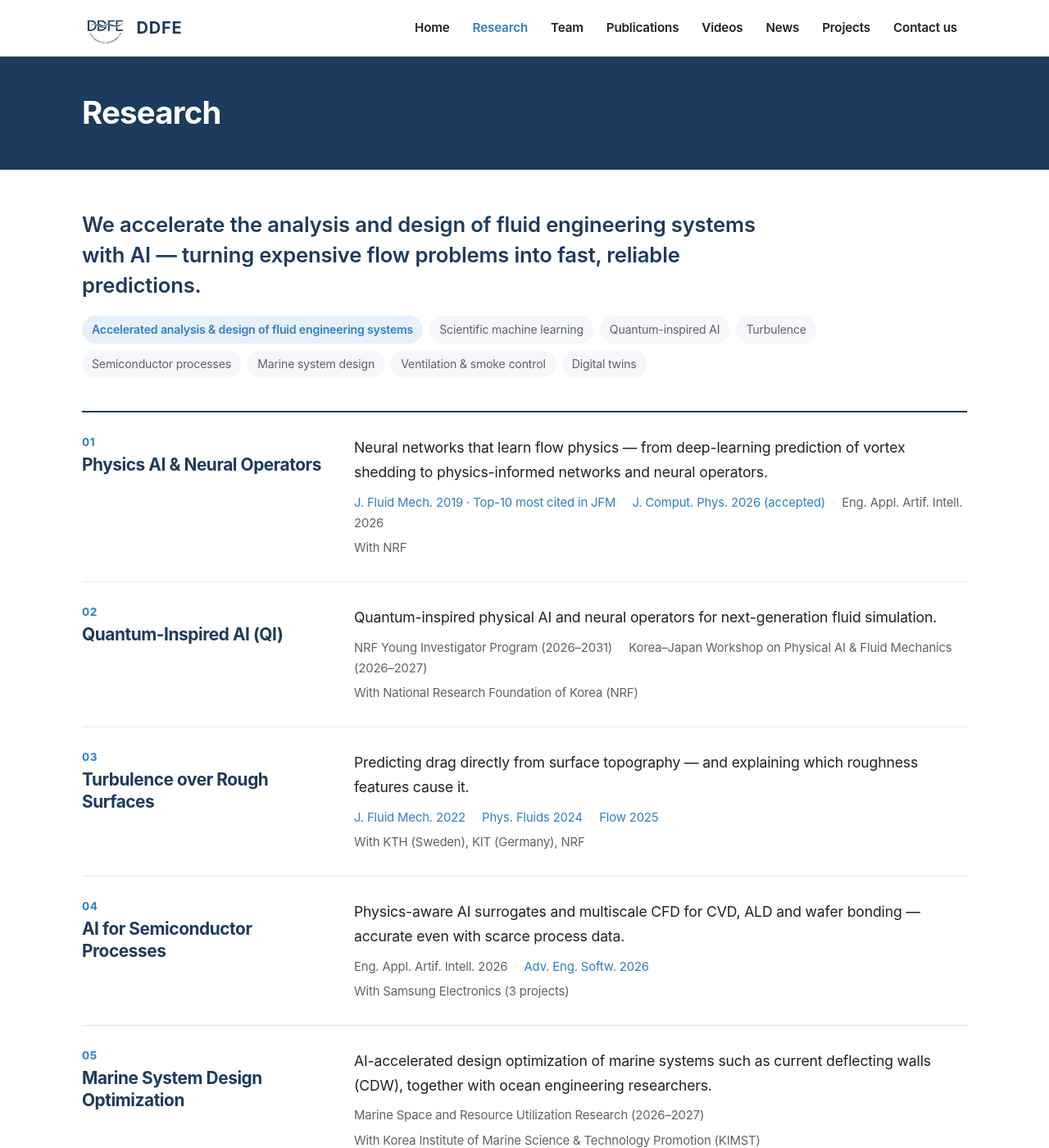
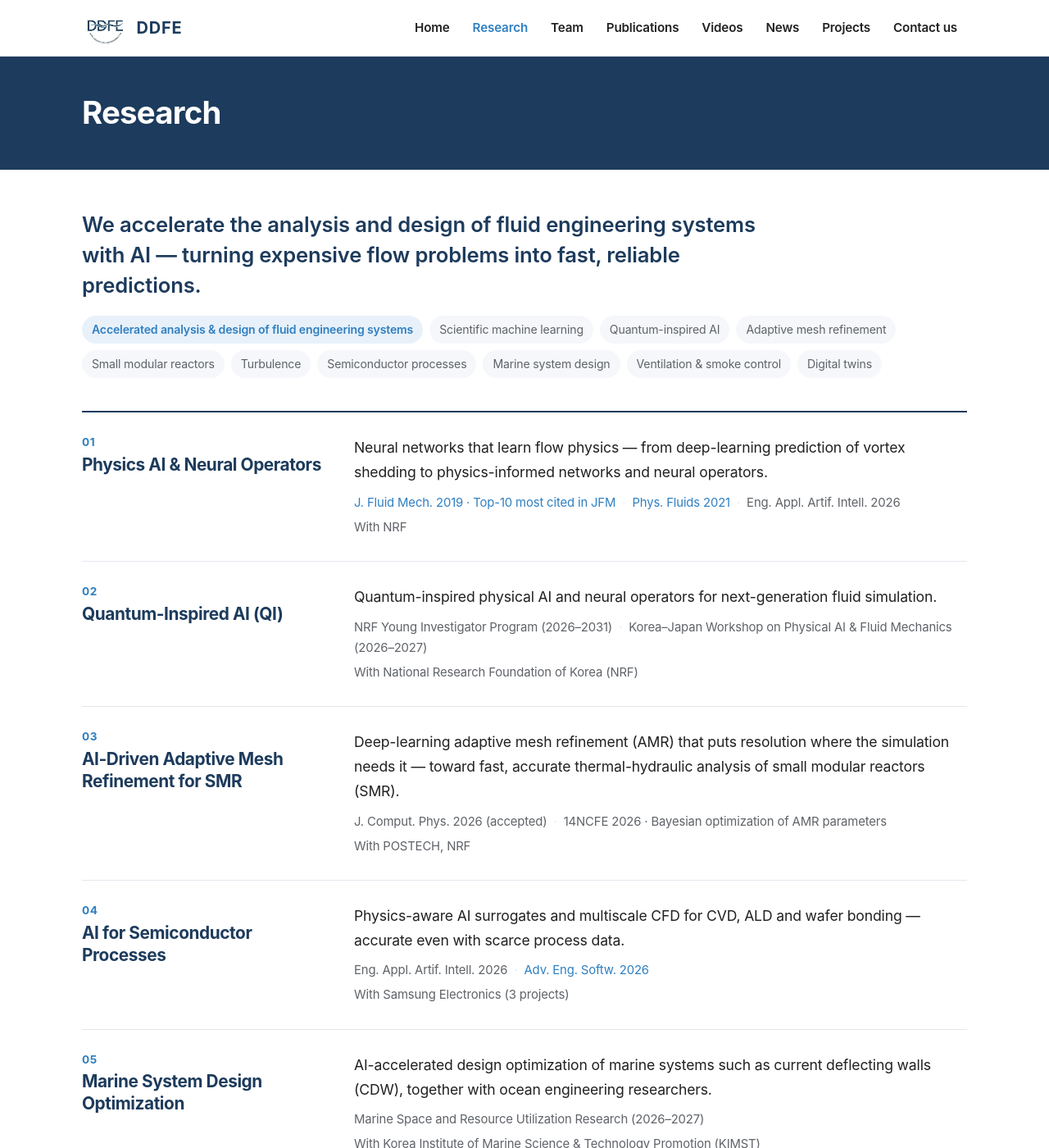
Before and after one commit to sanlee-ddfe/ddfe.github.io, a Jekyll site: the page built from research.html, in a window 1280 px wide and 1400 px high. Shown: the whole window at 82% size. Built offline with Jekyll 4.4.1, drawn with Linux system fonts in a browser that asks for light colours; some web fonts are replaced; some of the changed text lies outside the part shown.

Commit message:
Add SMR/AMR research theme, reorder themes, remove code links
- Research: add AI-driven adaptive mesh refinement for SMR theme,
  move rough surfaces, urban flows and digital twins under Earlier research
- Publications: remove code links
- Add version query to stylesheet URL to avoid stale cached CSS

Co-Authored-By: Claude Opus 5.5 <noreply@anthropic.com>

```diff
--- a/_data/research.yml
+++ b/_data/research.yml
@@ -8,6 +8,7 @@
 #     impact:     one sentence
 #     highlights: key papers / projects (label shown, url optional)
 #     partners:   sponsors / collaborators (one line)
+#     earlier:    true -> listed under "Earlier research" at the bottom
 # ------------------------------------------------------------
 
 intro: We accelerate the analysis and design of fluid engineering systems with AI — turning expensive flow problems into fast, reliable predictions.
@@ -16,6 +17,8 @@ keywords:
   - Accelerated analysis & design of fluid engineering systems
   - Scientific machine learning
   - Quantum-inspired AI
+  - Adaptive mesh refinement
+  - Small modular reactors
   - Turbulence
   - Semiconductor processes
   - Marine system design
@@ -28,8 +31,8 @@ themes:
     highlights:
       - label: J. Fluid Mech. 2019 · Top-10 most cited in JFM
         url: https://doi.org/10.1017/jfm.2019.700
-      - label: J. Comput. Phys. 2026 (accepted)
-        url: https://github.com/rider37/dl-amr
+      - label: Phys. Fluids 2021
+        url: https://arxiv.org/abs/1909.06042
       - label: Eng. Appl. Artif. Intell. 2026
     partners: NRF
 
@@ -40,16 +43,12 @@ themes:
       - label: Korea–Japan Workshop on Physical AI & Fluid Mechanics (2026–2027)
     partners: National Research Foundation of Korea (NRF)
 
-  - title: Turbulence over Rough Surfaces
-    impact: Predicting drag directly from surface topography — and explaining which roughness features cause it.
+  - title: AI-Driven Adaptive Mesh Refinement for SMR
+    impact: Deep-learning adaptive mesh refinement (AMR) that puts resolution where the simulation needs it — toward fast, accurate thermal-hydraulic analysis of small modular reactors (SMR).
     highlights:
-      - label: J. Fluid Mech. 2022
-        url: https://arxiv.org/abs/2106.05995
-      - label: Phys. Fluids 2024
-        url: https://pubs.aip.org/aip/pof/article-abstract/36/9/095172/3314249/Data-driven-discovery-of-drag-inducing-elements-on
-      - label: Flow 2025
-        url: https://arxiv.org/abs/2405.09256
-    partners: KTH (Sweden), KIT (Germany), NRF
+      - label: J. Comput. Phys. 2026 (accepted)
+      - label: 14NCFE 2026 · Bayesian optimization of AMR parameters
+    partners: POSTECH, NRF
 
   - title: AI for Semiconductor Processes
     impact: Physics-aware AI surrogates and multiscale CFD for CVD, ALD and wafer bonding — accurate even with scarce process data.
@@ -72,6 +71,18 @@ themes:
       - label: KSCFE 2026 · Pollutant source tracking with source-to-sensor operators
     partners: Ministry of SMEs and Startups, NBCore Co., Ltd.
 
+  - title: Turbulence over Rough Surfaces
+    impact: Predicting drag directly from surface topography — and explaining which roughness features cause it.
+    highlights:
+      - label: J. Fluid Mech. 2022
+        url: https://arxiv.org/abs/2106.05995
+      - label: Phys. Fluids 2024
+        url: https://pubs.aip.org/aip/pof/article-abstract/36/9/095172/3314249/Data-driven-discovery-of-drag-inducing-elements-on
+      - label: Flow 2025
+        url: https://arxiv.org/abs/2405.09256
+    partners: KTH (Sweden), KIT (Germany), NRF
+    earlier: true
+
   - title: Urban & Energy Flows
     impact: Rapid AI prediction of urban wind, flooding, typhoons and wind energy.
     highlights:
@@ -81,6 +92,7 @@ themes:
         url: https://www.mdpi.com/2311-5521/7/12/367
       - label: Sci. Rep. 2019
     partners: E8 Co., Ltd.
+    earlier: true
 
   - title: Digital Twins
     impact: AI-assisted digital twins of real systems — Korea's lunar orbiter, the human airway, and industrial processes.
@@ -92,3 +104,4 @@ themes:
       - label: Future Gener. Comput. Syst. 2026
         url: https://www.sciencedirect.com/science/article/pii/S0167739X25002304
     partners: KARI, POSTECH, RWTH Aachen University
+    earlier: true
--- /dev/null
+++ b/_includes/research-theme.html
@@ -0,0 +1,11 @@
+{% assign t = include.theme %}
+<li class="theme">
+  <h2>{{ t.title }}</h2>
+  <div>
+    <p class="theme-impact">{{ t.impact }}</p>
+    <p class="theme-meta">
+      {% for h in t.highlights %}{% if h.url %}<a href="{{ h.url }}">{{ h.label }}</a>{% else %}<span>{{ h.label }}</span>{% endif %}{% unless forloop.last %}<span class="dot">·</span>{% endunless %}{% endfor %}
+    </p>
+    <p class="theme-partners">With {{ t.partners }}</p>
+  </div>
+</li>
--- a/_layouts/default.html
+++ b/_layouts/default.html
@@ -8,7 +8,7 @@
   <link rel="icon" type="image/png" href="{{ '/assets/images/favicon.png' | relative_url }}">
   <!-- Apple devices use the system SF Pro font; other devices use Pretendard (SF-style) -->
   <link rel="stylesheet" href="https://cdn.jsdelivr.net/gh/orioncactus/pretendard@v1.3.9/dist/web/variable/pretendardvariable-dynamic-subset.min.css">
-  <link rel="stylesheet" href="{{ '/assets/css/style.css' | relative_url }}">
+  <link rel="stylesheet" href="{{ '/assets/css/style.css' | relative_url }}?v={{ site.time | date: '%s' }}">
 </head>
 <body>
   {% include header.html %}
--- a/assets/css/style.css
+++ b/assets/css/style.css
@@ -223,3 +223,6 @@ h3 { font-size: 1.15rem; margin: 0 0 .4rem; }
 .keyword-row { display: flex; flex-wrap: wrap; gap: 8px; margin: -0.8rem 0 2.5rem; }
 .keyword { display: inline-block; padding: 5px 12px; border-radius: 999px; background: var(--bg-soft); color: var(--muted); font-size: .88rem; }
 .keyword-main { background: #e8f1fa; color: var(--accent); font-weight: 600; }
+.earlier-title { font-size: .85rem; font-weight: 600; text-transform: uppercase; letter-spacing: .08em; color: var(--muted); margin: 3rem 0 .8rem; }
+.themes.earlier { border-top: 1px solid var(--line); }
+.themes.earlier .theme h2 { color: var(--muted); }
--- a/research.html
+++ b/research.html
@@ -12,21 +12,18 @@ permalink: /research/
       {% for k in R.keywords %}<span class="keyword{% if forloop.first %} keyword-main{% endif %}">{{ k }}</span>{% endfor %}
     </div>
 
+    {% assign current = R.themes | where_exp: "t", "t.earlier != true" %}
+    {% assign earlier = R.themes | where_exp: "t", "t.earlier == true" %}
+    <ol class="themes">
+      {% for t in current %}{% include research-theme.html theme=t %}{% endfor %}
+    </ol>
 
-    <ol class="themes">
-      {% for t in R.themes %}
-      <li class="theme">
-        <h2>{{ t.title }}</h2>
-        <div>
-          <p class="theme-impact">{{ t.impact }}</p>
-          <p class="theme-meta">
-            {% for h in t.highlights %}{% if h.url %}<a href="{{ h.url }}">{{ h.label }}</a>{% else %}<span>{{ h.label }}</span>{% endif %}{% unless forloop.last %}<span class="dot">·</span>{% endunless %}{% endfor %}
-          </p>
-          <p class="theme-partners">With {{ t.partners }}</p>
-        </div>
-      </li>
-      {% endfor %}
+    {% if earlier.size > 0 %}
+    <h3 class="earlier-title">Earlier research</h3>
+    <ol class="themes earlier" start="{{ current.size | plus: 1 }}" style="counter-reset: theme {{ current.size }};">
+      {% for t in earlier %}{% include research-theme.html theme=t %}{% endfor %}
     </ol>
+    {% endif %}
 
     <div class="cta">
       <p>Interested in a joint project? Let's talk.</p>
```
Also changed, not shown: publications.md (+2 -2 lines).
